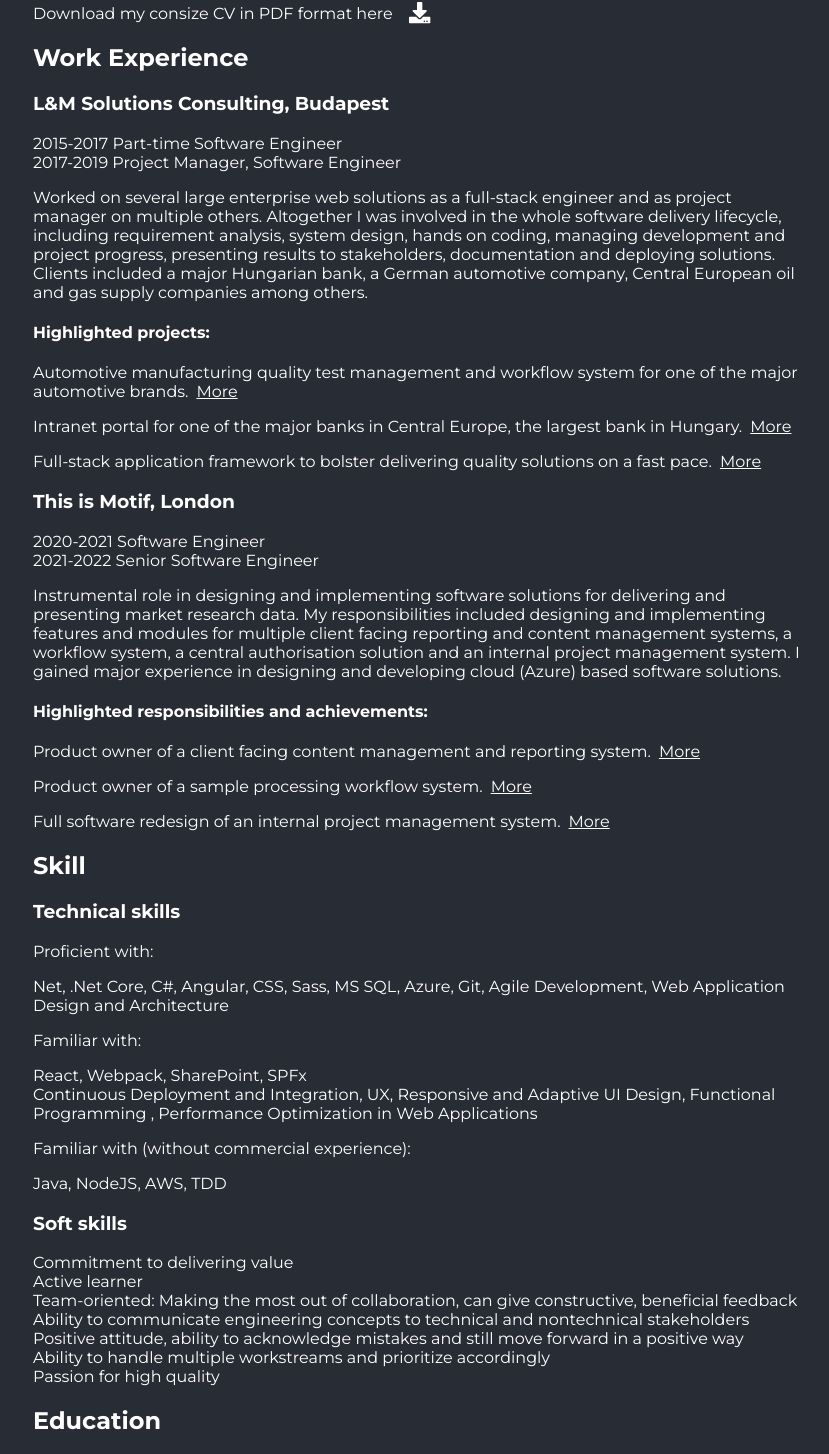
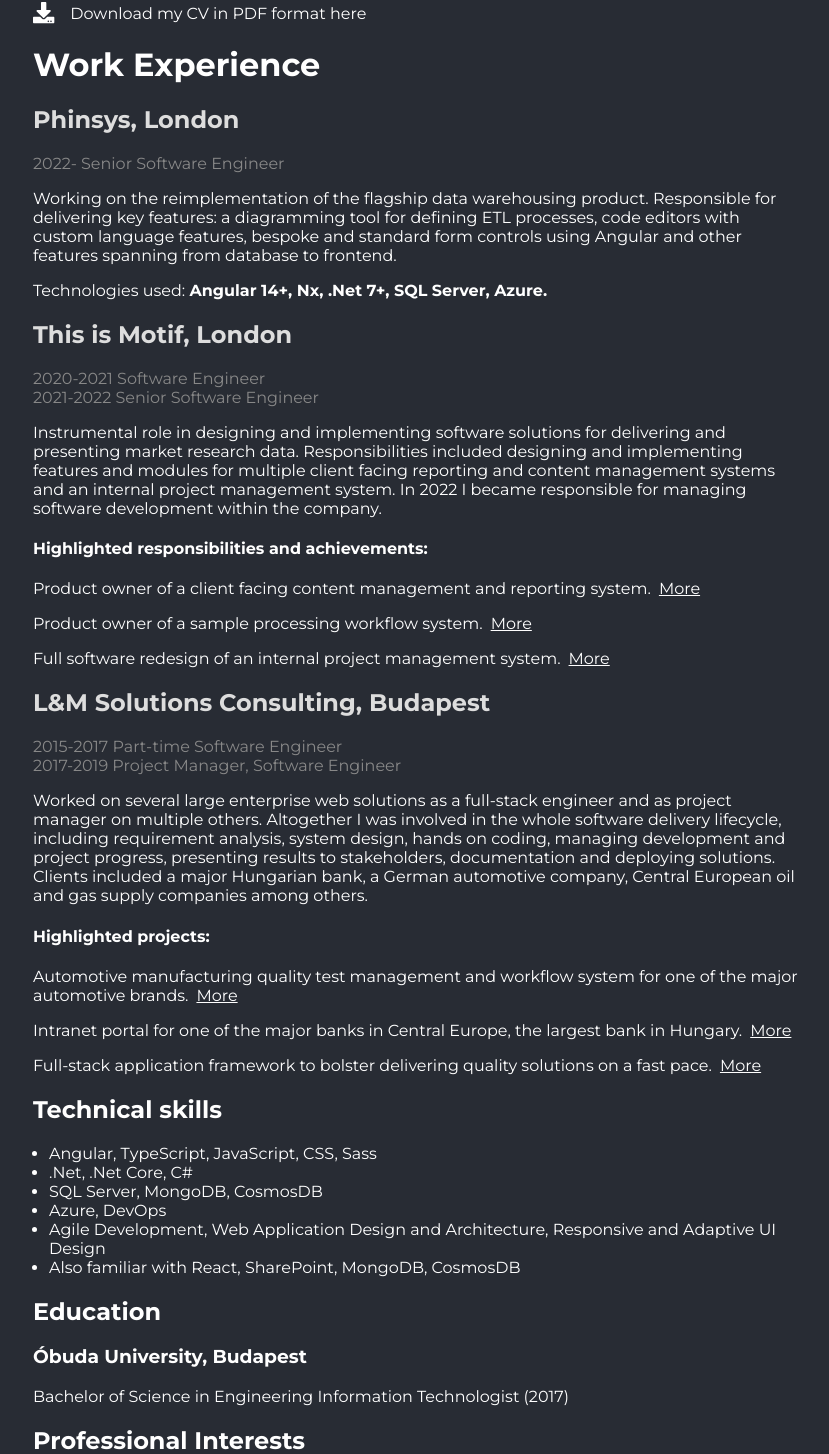
Before and after one commit to adamhvt/portfolio, a React (Create React App) app: page /cv in a window 1280 px wide. Shown: the part 117-1571 px from the top of the page, without its empty margins (223-1052 px from the left). Built offline with nearby package versions, Linux system fonts and the light colour scheme.

Commit message:
Updated site content and CV

```diff
--- a/src/Components/CV/CV.scss
+++ b/src/Components/CV/CV.scss
@@ -1,8 +1,23 @@
 a {
-    color: #fff;
+  color: #fff;
 }
 
 .highlight-toggle {
-    margin-left: .5rem;
-    text-decoration: underline;
+  margin-left: 0.5rem;
+  text-decoration: underline;
 }
+
+.work-title {
+  color: #ddd;
+}
+
+.work-years {
+  color: #888;
+}
+
+.section-skills {
+  ul {
+    margin-left: 1rem;
+    list-style: disc;
+  }
+}
--- a/src/Components/CV/CV.tsx
+++ b/src/Components/CV/CV.tsx
@@ -1,6 +1,6 @@
 import { faDownload } from '@fortawesome/free-solid-svg-icons';
 import { FontAwesomeIcon } from '@fortawesome/react-fontawesome';
-import React, { useState } from 'react';
+import { useState } from 'react';
 import { Link } from 'react-router-dom';
 // import doc from '../../Resources/Documents/Adam_Horvath_Resume_2022.pdf';
 import './CV.scss';
@@ -18,18 +18,85 @@
             <div className="site-center">
                 <div className="download-cv">
                     <Link to={require("../../Resources/Documents/Adam_Horvath_CV.pdf")} target="blank">
-                        Download my consize CV in PDF format here
-                    <FontAwesomeIcon icon={faDownload} size="lg" style={{ marginLeft: "1rem" }} />
+                        <FontAwesomeIcon icon={faDownload} size="lg" style={{ marginRight: "1rem" }} />
+                        Download my CV in PDF format here
                     </Link>
                 </div>
 
                 {/* WORK EXPERIENCE */}
+                <h1>Work Experience</h1>
+
                 <section>
-                    <h1>Work Experience</h1>
-                    <div>
-                        <h3>L&M Solutions Consulting, Budapest</h3>
-                        <div>2015-2017 Part-time Software Engineer</div>
-                        <div>2017-2019 Project Manager, Software Engineer</div>
+                    <h2 className='work-title'>Phinsys, London</h2>
+                    <div className='work-years'>2022- Senior Software Engineer</div>
+                    <p>
+                        Working on the reimplementation of the flagship data warehousing product. Responsible for delivering key
+                        features: a diagramming tool for defining ETL processes, code editors with custom language features, bespoke and
+                        standard form controls using Angular and other features spanning from database to frontend.
+                    </p>
+                    <p>Technologies used: <strong>Angular 14+, Nx, .Net 7+, SQL Server, Azure.</strong></p>
+                </section>
+
+                <section>
+                    <h2 className='work-title'>This is Motif, London</h2>
+                    <div className='work-years'>2020-2021 Software Engineer</div>
+                    <div className='work-years'>2021-2022 Senior Software Engineer</div>
+                    <p>
+                        Instrumental role in designing and implementing software solutions for delivering and presenting market research
+                        data. Responsibilities included designing and implementing features and modules for multiple client facing
+                        reporting and content management systems and an internal project management system. In 2022 I became
+                        responsible for managing software development within the company.
+                    </p>
+                    <h4>Highlighted responsibilities and achievements:</h4>
+                    <p>
+                        Product owner of a client facing content management and reporting system.
+                        {
+                            !highlightVisible[3] ?
+                                <a href="#/" className="highlight-toggle" onClick={() => showHighlight(3)}>More</a> :
+                                <span>
+                                    <br />
+                                    I was responsible for
+                                    managing feature and change requests for a system used for both managing sample files by clients and
+                                    dynamically presenting research results.
+                                </span>
+                        }
+                    </p>
+                    <p>
+                        Product owner of a sample processing workflow system.
+                        {
+                            !highlightVisible[4] ?
+                                <a href="#/" className="highlight-toggle" onClick={() => showHighlight(4)}>More</a> :
+                                <span>
+                                    <br />
+                                    I was responsible for implementing optimisations
+                                    and new features to a system which was processing sample files at a high level of parallelism. Challenges
+                                    included optimising the performance of running multiple thousand Azure Functions in parallel by writing
+                                    optimal C# code and optimising database operations using CosmosDB and MS SQL.
+                                </span>
+                        }
+                    </p>
+                    <p>
+                        Full software redesign of an internal project management system.
+                        {
+                            !highlightVisible[5] ?
+                                <a href="#/" className="highlight-toggle" onClick={() => showHighlight(5)}>More</a> :
+                                <span>
+                                    <br />
+                                    The project resulted in significant
+                                    performance imprevement for users, making them use the system more often which resulted in more up
+                                    to date data regarding projects and field work. We also managed to improve code quality, maintainability
+                                    and extendability by a large margin, due to designing a more consistent API, replacing existing design
+                                    patterns with ones that better fit the purpose, removing/simplifying ones whiches added value at the cost
+                                    of complexity was questionable and by making sure there is a clear separation of architecture layers.
+                                </span>
+                        }
+                    </p>
+                </section>
+
+                <section>
+                    <h2 className='work-title'>L&M Solutions Consulting, Budapest</h2>
+                    <div className='work-years'>2015-2017 Part-time Software Engineer</div>
+                    <div className='work-years'>2017-2019 Project Manager, Software Engineer</div>
                     <p>
                         Worked on several large enterprise web solutions as a full-stack engineer and as project manager on multiple
                         others. Altogether I was involved in the whole software delivery lifecycle, including requirement analysis, system
@@ -83,102 +150,20 @@
                                 </span>
                         }
                     </p>
-                    </div>
-
-                    <div>
-                        <h3>This is Motif, London</h3>
-                        <div>2020-2021 Software Engineer</div>
-                        <div>2021-2022 Senior Software Engineer</div>
-                        <p>
-                            Instrumental role in designing and implementing software solutions for delivering and presenting market research
-                            data. My responsibilities included designing and implementing features and modules for multiple client facing
-                            reporting and content management systems, a workflow system, a central authorisation solution and an internal
-                            project management system. I gained major experience in designing and developing cloud (Azure) based software
-                            solutions.
-                        </p>
-                        <h4>Highlighted responsibilities and achievements:</h4>
-                        <p>
-                            Product owner of a client facing content management and reporting system.
-                            {
-                                !highlightVisible[3] ?
-                                    <a href="#/" className="highlight-toggle" onClick={() => showHighlight(3)}>More</a> :
-                                    <span>
-                                        <br />
-                                        I was responsible for
-                                        managing feature and change requests for a system used for both managing sample files by clients and
-                                        dynamically presenting research results.
-                                    </span>
-                            }
-                        </p>
-                        <p>
-                            Product owner of a sample processing workflow system.
-                            {
-                                !highlightVisible[4] ?
-                                    <a href="#/" className="highlight-toggle" onClick={() => showHighlight(4)}>More</a> :
-                                    <span>
-                                        <br />
-                                        I was responsible for implementing optimisations
-                                        and new features to a system which was processing sample files at a high level of parallelism. Challenges
-                                        included optimising the performance of running multiple thousand Azure Functions in parallel by writing
-                                        optimal C# code and optimising database operations using CosmosDB and MS SQL.
-                                    </span>
-                            }
-                        </p>
-                        <p>
-                            Full software redesign of an internal project management system.
-                            {
-                                !highlightVisible[5] ?
-                                    <a href="#/" className="highlight-toggle" onClick={() => showHighlight(5)}>More</a> :
-                                    <span>
-                                        <br />
-                                        The project resulted in significant
-                                        performance imprevement for users, making them use the system more often which resulted in more up
-                                        to date data regarding projects and field work. We also managed to improve code quality, maintainability
-                                        and extendability by a large margin, due to designing a more consistent API, replacing existing design
-                                        patterns with ones that better fit the purpose, removing/simplifying ones whiches added value at the cost
-                                        of complexity was questionable and by making sure there is a clear separation of architecture layers.
-                                    </span>
-                            }
-                        </p>
-                    </div>
                 </section>
 
                 {/* SKILLS */}
-                <section>
-                    <h1>Skill</h1>
-                    <div>
-                        <h3>Technical skills</h3>
-                        <p>Proficient with:</p>
-                        <p>
-                            Net, .Net Core, C#, Angular, CSS, Sass, MS SQL, Azure, Git, Agile Development, Web Application Design and
-                            Architecture
-                        </p>
-
-                        <p>Familiar with:</p>
+                <section className='section-skills'>
+                    <h1>Technical skills</h1>
                     <ul>
-                            <li>React, Webpack, SharePoint, SPFx</li>
-                            <li>
-                                Continuous Deployment and Integration, UX, Responsive and Adaptive UI Design, Functional Programming ,
-                                Performance Optimization in Web Applications
-                                </li>
+                        <li>Angular, TypeScript, JavaScript, CSS, Sass</li>
+                        <li>.Net, .Net Core, C#</li>
+                        <li>SQL Server, MongoDB, CosmosDB</li>
+                        <li>Azure, DevOps</li>
+                        <li>Agile Development, Web Application Design and Architecture, Responsive and Adaptive UI Design</li>
+                        <li>Also familiar with React, SharePoint, MongoDB, CosmosDB</li>
                     </ul>
 
-                        <p>Familiar with (without commercial experience):</p>
-                        <p>
-                            Java, NodeJS, AWS, TDD
-                        </p>
-
-                        <h3>Soft skills</h3>
-                        <ul>
-                            <li>Commitment to delivering value</li>
-                            <li>Active learner</li>
-                            <li>Team-oriented: Making the most out of collaboration, can give constructive, beneficial feedback</li>
-                            <li>Ability to communicate engineering concepts to technical and nontechnical stakeholders</li>
-                            <li>Positive attitude, ability to acknowledge mistakes and still move forward in a positive way</li>
-                            <li>Ability to handle multiple workstreams and prioritize accordingly</li>
-                            <li>Passion for high quality</li>
-                        </ul>
-                    </div>
                 </section>
 
                 {/* EDUCATION */}
@@ -192,8 +177,8 @@
 
                 {/* INTERESTS */}
                 <section>
-                    <h1>Interests</h1>
-                    <div>Application Design and Architecture, UX, Science</div>
+                    <h1>Professional Interests</h1>
+                    <div>Application Design and Architecture, Application Security, Performance Optimisation, UX</div>
 
                     <p><strong>Hobbies</strong></p>
                     <p>
--- a/src/Styles/Classes.scss
+++ b/src/Styles/Classes.scss
@@ -8,7 +8,7 @@
 
     @media screen and (min-width: 1200px) {
         width: 60vw;
-        max-width: 1200px;
+        max-width: 800px;
     }
 }
 
```
Also changed, not shown: 1 other file (tests, documents, lock files or other folders). Lines whose indentation alone changed are shown as unchanged.
